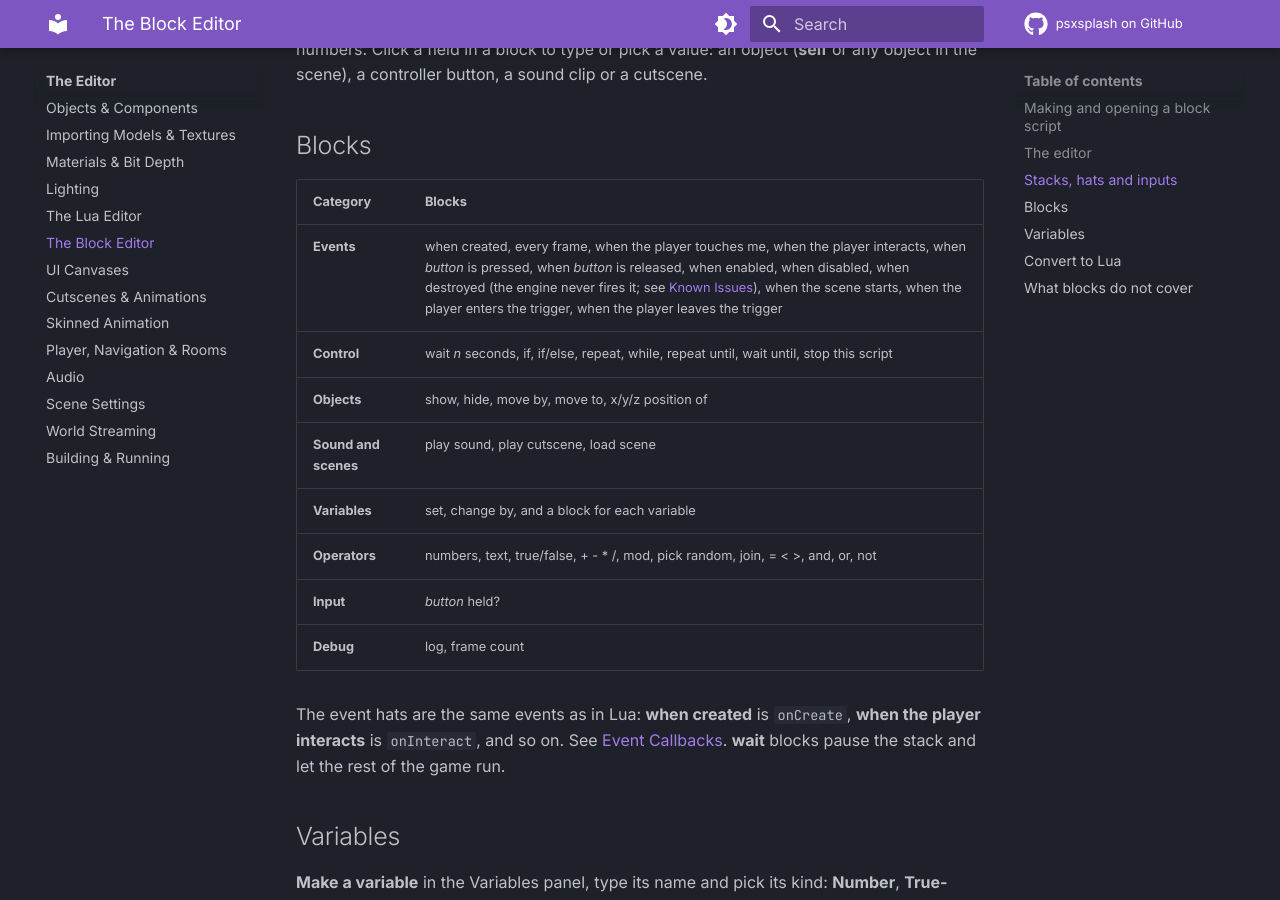
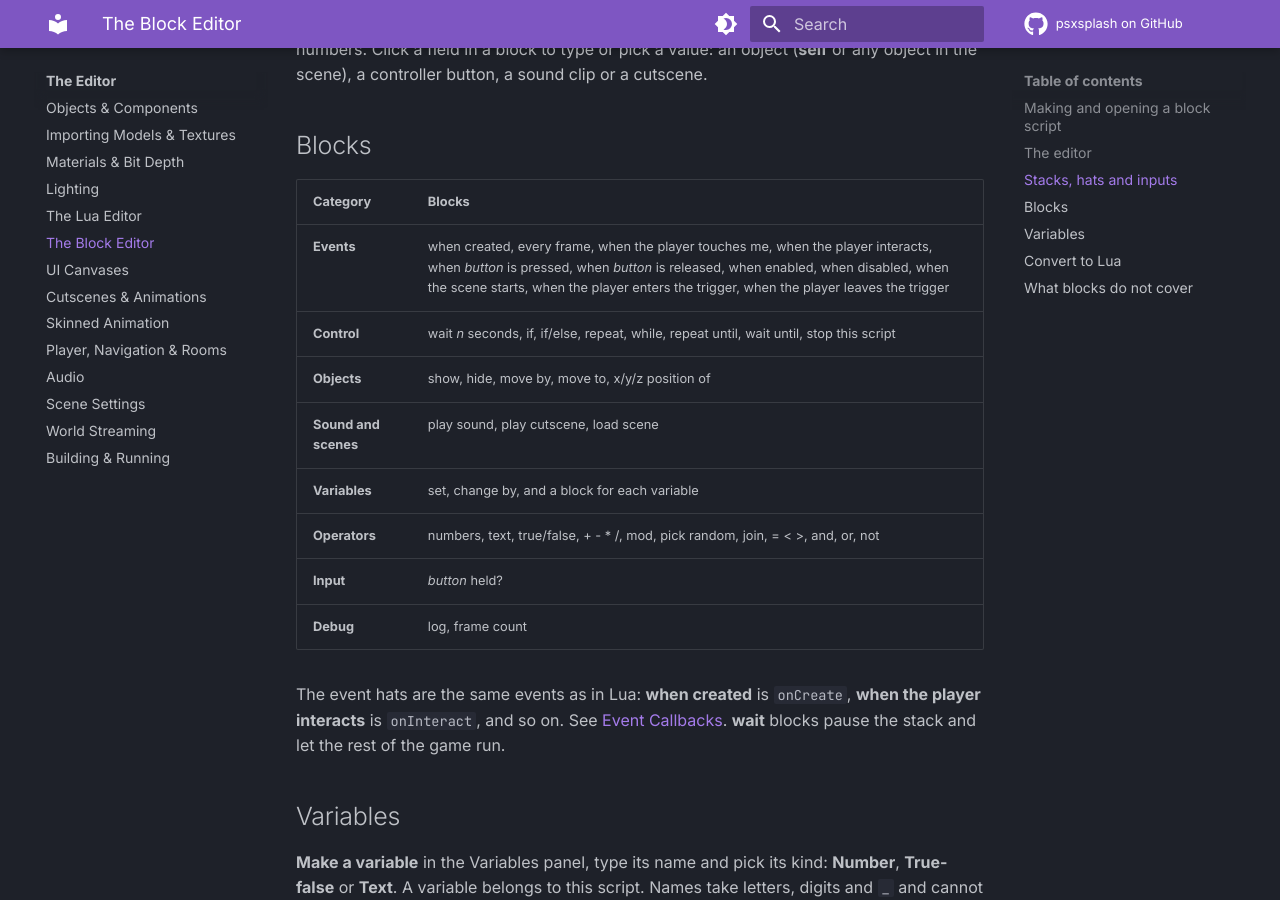
Before and after one commit to psxsplash/docs, an MkDocs documentation site: the page built from docs/editor/block-editor.md, in a window 1280 px wide and 900 px high, scrolled down 1713 px. Built offline with MkDocs 1.6.1 and Material for MkDocs 9.7.7, drawn with Linux system fonts in a browser that asks for light colours; the version menu is left out.

Commit message:
Block editor: drop the removed when destroyed hat

```diff
--- a/docs/editor/block-editor.md
+++ b/docs/editor/block-editor.md
@@ -32,7 +32,7 @@ Rounded and pointed blocks (**Operators**, **Variables**, positions) are values.
 
 | Category | Blocks |
 |----------|--------|
-| **Events** | when created, every frame, when the player touches me, when the player interacts, when *button* is pressed, when *button* is released, when enabled, when disabled, when destroyed (the engine never fires it; see [Known Issues](../reference/known-issues.md#the-engine-never-calls-ondestroy)), when the scene starts, when the player enters the trigger, when the player leaves the trigger |
+| **Events** | when created, every frame, when the player touches me, when the player interacts, when *button* is pressed, when *button* is released, when enabled, when disabled, when the scene starts, when the player enters the trigger, when the player leaves the trigger |
 | **Control** | wait *n* seconds, if, if/else, repeat, while, repeat until, wait until, stop this script |
 | **Objects** | show, hide, move by, move to, x/y/z position of |
 | **Sound and scenes** | play sound, play cutscene, load scene |
```
Also changed, not shown: docs/reference/known-issues.md (+1 -1 lines).
